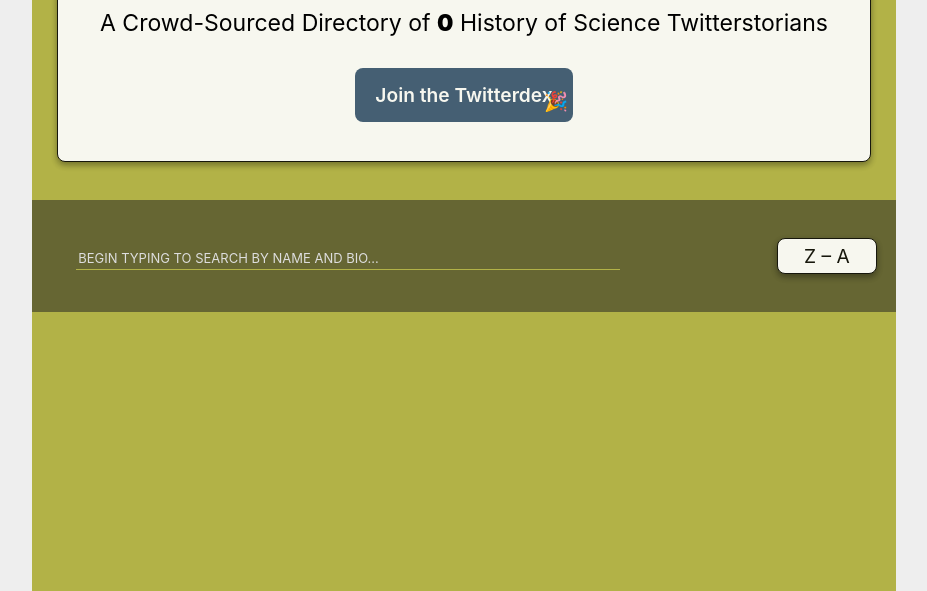
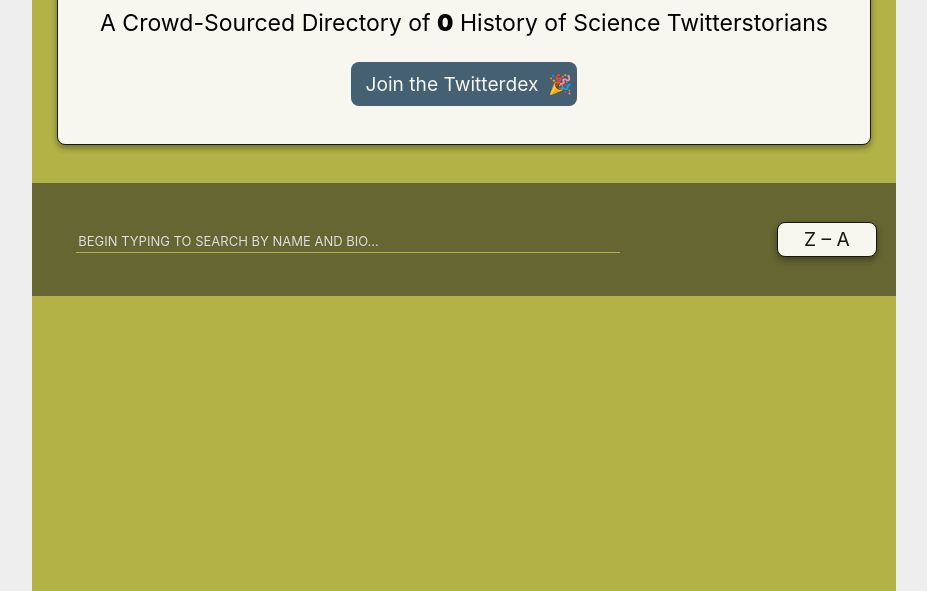
Before and after one commit to history-of-science-society/Twitterdex, a website: page src/hbs/index.hbs in a window 1280 px wide. Shown: the part 209-800 px from the top of the page, without its empty margins (176-1103 px from the left). Drawn offline with nearby package versions, Linux system fonts and the light colour scheme; files that its build step writes are made by us from their sources; files whose address does not match are found by name.

Commit message:
t-join button style

```diff
--- a/src/scss/main.scss
+++ b/src/scss/main.scss
@@ -67,17 +67,17 @@ html {
         margin-block-start: 0;
     }
 
-    a {
-        margin-top: 25px;
-        padding: 15px 20px;
+    // a {
+    //     margin-top: 25px;
+    //     padding: 15px 20px;
 
 
-        background: var(--blue);
-        border-radius: 8px;
-        color: var(--gray-matter);
-        font-weight: 600;
-        text-decoration: none;
-    }
+    //     background: var(--blue);
+    //     border-radius: 8px;
+    //     color: var(--gray-matter);
+    //     font-weight: 600;
+    //     text-decoration: none;
+    // }
 }
 
 .t-search {
@@ -120,8 +120,10 @@ html {
 }
 
 .t-join {
+    margin-top: 1em;
     padding: .5em 2em .5em .75em ;
     position: relative;
+
 
     background: var(--blue);
     border-radius: 8px;
```
Also changed, not shown: dist/css/main.css.
